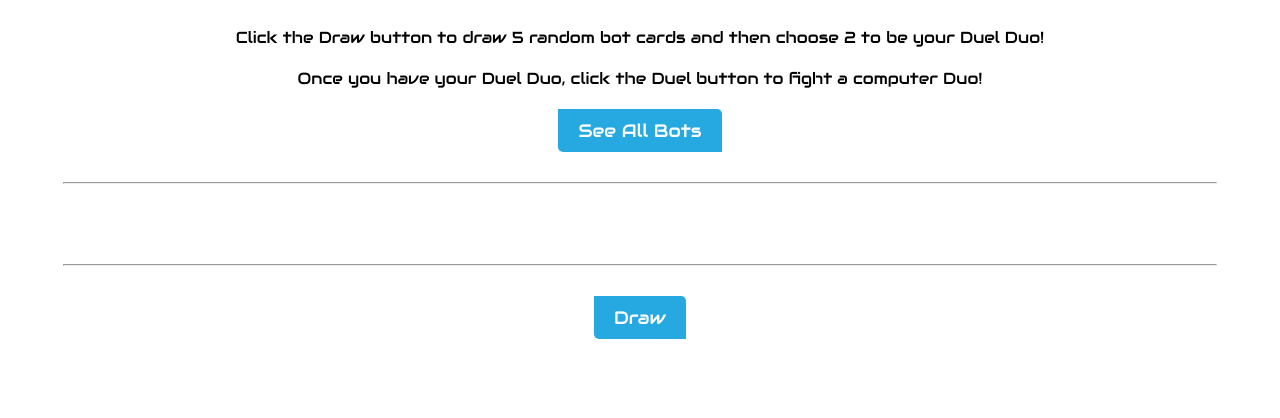
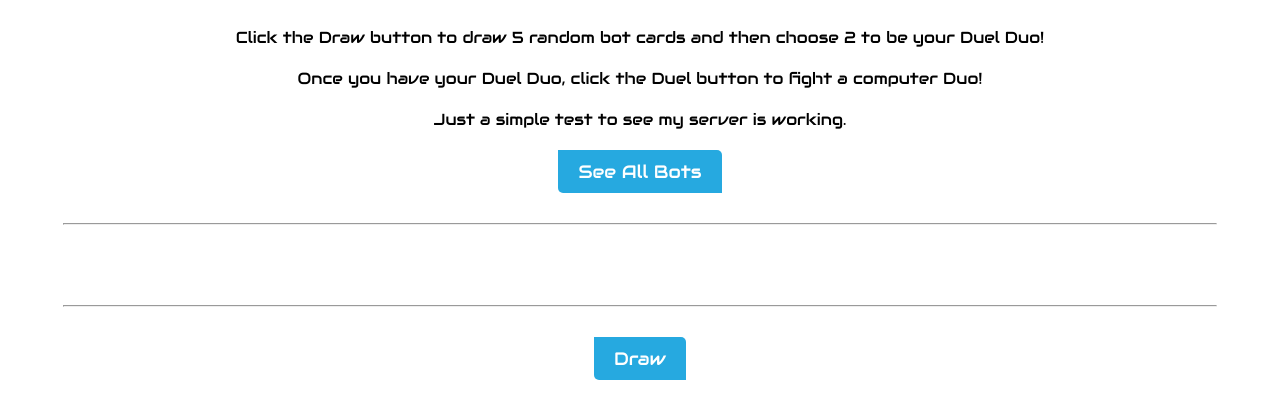
Before and after one commit to NCain24/Assessment-QA-DevOps, a website: page public/index.html in a window 1280 px wide. Shown: the part 64-482 px from the top of the page. Drawn offline with nearby package versions, Linux system fonts and the light colour scheme; no server answers.

Commit message:
added p element to test server

```diff
--- a/public/index.html
+++ b/public/index.html
@@ -14,6 +14,7 @@
     <h1 id="title">Duel Duo</h1>
     <p>Click the Draw button to draw 5 random bot cards and then choose 2 to be your Duel Duo!</p>
     <p>Once you have your Duel Duo, click the Duel button to fight a computer Duo!</p>
+    <p>Just a simple test to see my server is working.</p>
 
     <button id="see-all">See All Bots</button>
     <div id="all-bots"></div>
```
